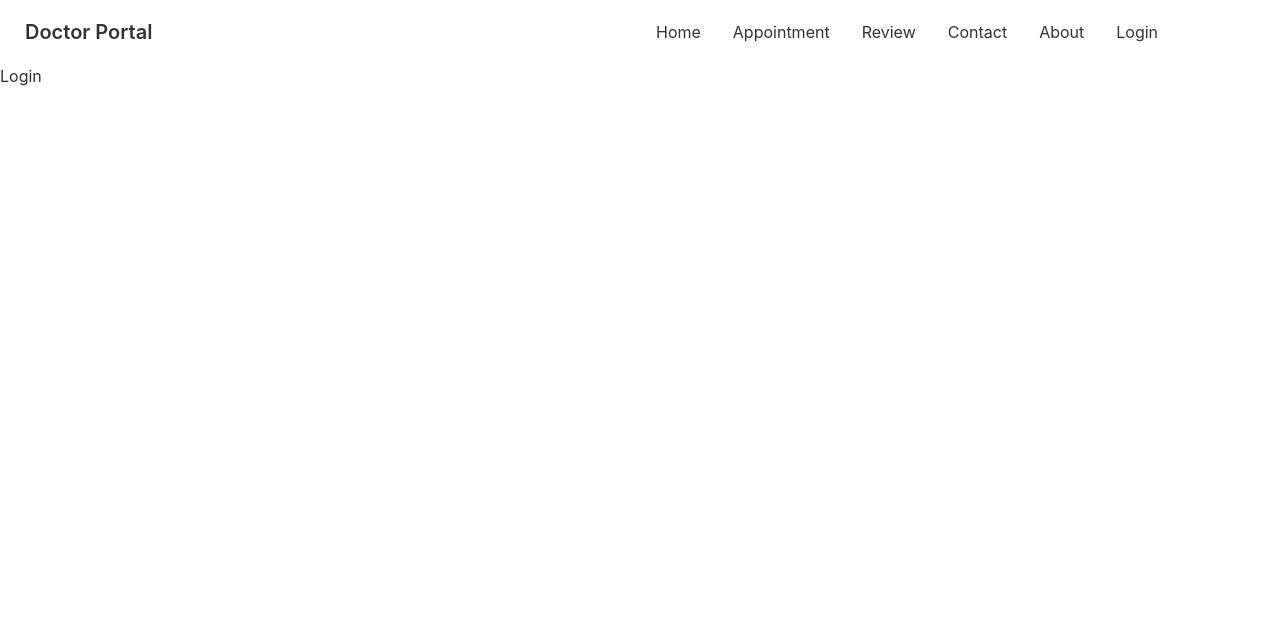
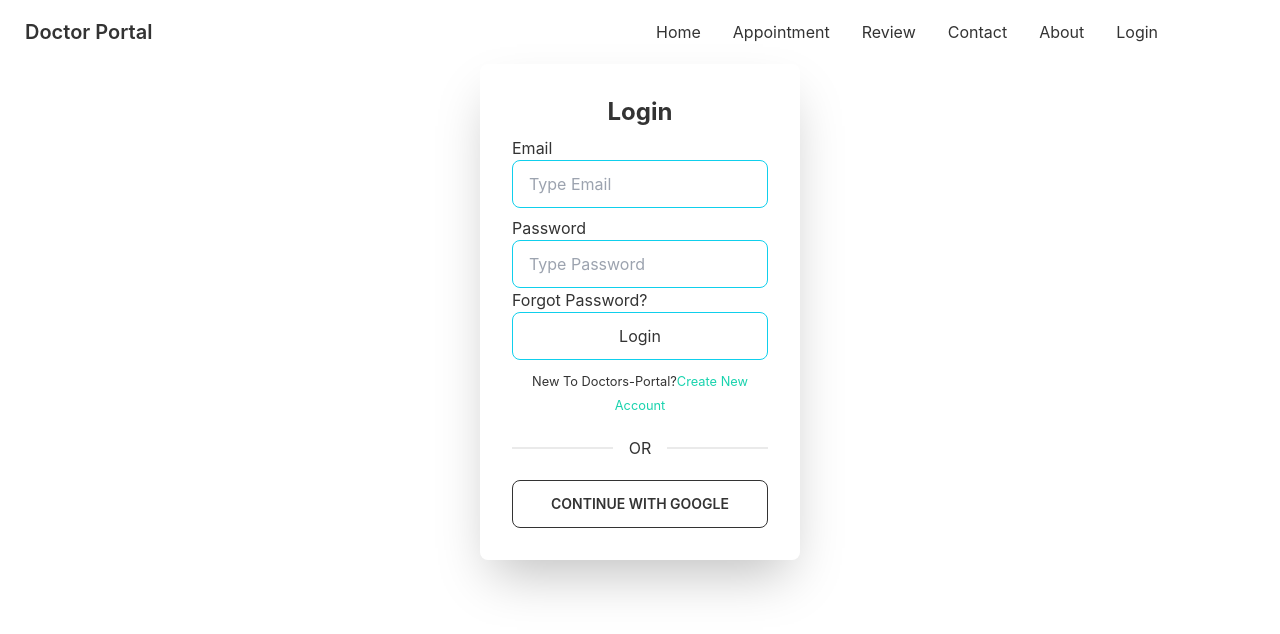
Before and after one commit to Tanjinhossain1/Doctor, a React (Create React App) app: page /login in a window 1280 px wide. Shown: the top 634 px of the page. Built offline with nearby package versions, Linux system fonts and the light colour scheme; no server answers.

Commit message:
google login add done

```diff
--- a/package.json
+++ b/package.json
@@ -8,9 +8,12 @@
     "@testing-library/user-event": "^13.5.0",
     "daisyui": "^2.14.3",
     "date-fns": "^2.28.0",
+    "firebase": "^9.8.1",
     "react": "^18.1.0",
     "react-day-picker": "^8.0.4",
     "react-dom": "^18.1.0",
+    "react-firebase-hooks": "^5.0.3",
+    "react-hook-form": "^7.31.1",
     "react-router-dom": "^6.3.0",
     "react-scripts": "5.0.1",
     "web-vitals": "^2.1.4"
--- a/src/Pages/Appointment/AppointBanner/AppointBanner.js
+++ b/src/Pages/Appointment/AppointBanner/AppointBanner.js
@@ -3,12 +3,12 @@ import chair from '../../../assets/images/chair.png';
 import { DayPicker } from 'react-day-picker';
 
 
-const AppointBanner = ({selected, setSelected}) => {
+const AppointBanner = ({ selected, setSelected }) => {
 
     return (
         <div>
-            <div class="hero min-h-screen ">
-                <div class="hero-content flex-col-reverse  lg:flex-row">
+            <div className="hero min-h-screen ">
+                <div className="hero-content flex-col-reverse  lg:flex-row">
                     <div className='shadow-xl m-12 rounded-lg '>
                         <DayPicker
                             mode="single"
--- a/src/Pages/Appointment/BookingModal.js
+++ b/src/Pages/Appointment/BookingModal.js
@@ -3,6 +3,7 @@ import React from 'react';
 
 const BookingModal = ({ treatment, selected, setTreatment }) => {
     const { slots, name } = treatment;
+
     const modalDetailHandle = (event) => {
         event.preventDefault();
         const slot = event.target.slot.value;
@@ -11,22 +12,22 @@ const BookingModal = ({ treatment, selected, setTreatment }) => {
     }
     return (
         <div>
-            <input type="checkbox" id="booking-modal" class="modal-toggle" />
-            <div class="modal modal-bottom sm:modal-middle">
-                <div class="modal-box">
-                    <label for="booking-modal" class="btn btn-sm btn-circle absolute right-2 top-2">✕</label>
-                    <h3 class="font-bold text-lg text-center">Booking For: {name}</h3>
+            <input type="checkbox" id="booking-modal" className="modal-toggle" />
+            <div className="modal modal-bottom sm:modal-middle">
+                <div className="modal-box">
+                    <label for="booking-modal" className="btn btn-sm btn-circle absolute right-2 top-2">✕</label>
+                    <h3 className="font-bold text-lg text-center">Booking For: {name}</h3>
                     <form onSubmit={modalDetailHandle} className='grid grid-cols-1 justify-items-center gap-3 mt-5'>
-                        <input type="text" value={format(selected, 'PP')} class="input input-bordered w-full max-w-xs" readOnly disabled />
-                        <select name='slot' class="select select-bordered w-full max-w-xs">
+                        <input type="text" value={format(selected, 'PP')} className="input input-bordered w-full max-w-xs" readOnly disabled />
+                        <select name='slot' className="select select-bordered w-full max-w-xs">
                             {
                                 slots.map(slot => <option value={slot}>{slot}</option>)
                             }
                         </select>
-                        <input type="text" name='name' placeholder="Your Name" class="input input-bordered w-full max-w-xs" />
-                        <input type="email" name='email' placeholder="Email Address" class="input input-bordered w-full max-w-xs" />
-                        <input type="number" name='number' placeholder="Phone Number" class="input input-bordered w-full max-w-xs" />
-                        <input type="submit" value="Submit" class="btn btn-primary bg-gradient-to-r from-primary to-secondary  w-full max-w-xs" />
+                        <input type="text" name='name' placeholder="Your Name" className="input input-bordered w-full max-w-xs" />
+                        <input type="email" name='email' placeholder="Email Address" className="input input-bordered w-full max-w-xs" />
+                        <input type="number" name='number' placeholder="Phone Number" className="input input-bordered w-full max-w-xs" />
+                        <input type="submit" value="Submit" className="btn btn-primary bg-gradient-to-r from-primary to-secondary  w-full max-w-xs" />
                     </form>
                 </div>
             </div>
--- a/src/Pages/Home/Banner/Banner.js
+++ b/src/Pages/Home/Banner/Banner.js
@@ -4,6 +4,7 @@ import Buttons from '../../Shared/Buttons/Buttons';
 import bg from '../../../assets/images/bg.png';
 
 const Banner = () => {
+
     return (
         <div style={{
             background: `url(${bg})`,
--- a/src/Pages/Home/Info/Info.js
+++ b/src/Pages/Home/Info/Info.js
@@ -6,9 +6,9 @@ import phone from '../../../assets/icons/phone.svg';
 const Info = () => {
     return (
         <div className='grid grid-cols-1 lg:grid-cols-3 md:grid-cols-2'>
-            <InfoCard bgClass='bg-gradient-to-r from-secondary to-primary ' title={'Opening Hours'} img={clock} />
-            <InfoCard bgClass='bg-neutral' title={'Visit our location'} img={marker} />
-            <InfoCard bgClass='bg-gradient-to-r from-secondary to-primary' title={'Contact us now'} img={phone} />
+            <InfoCard bgClasses='bg-gradient-to-r from-secondary to-primary ' title={'Opening Hours'} img={clock} />
+            <InfoCard bgClasses='bg-neutral' title={'Visit our location'} img={marker} />
+            <InfoCard bgClasses='bg-gradient-to-r from-secondary to-primary' title={'Contact us now'} img={phone} />
         </div>
     );
 };
--- a/src/Pages/Home/Info/InfoCard/InfoCard.js
+++ b/src/Pages/Home/Info/InfoCard/InfoCard.js
@@ -1,9 +1,9 @@
 import React from 'react';
 
-const InfoCard = ({ img, title, bgClass }) => {
+const InfoCard = ({ img, title, bgClasses }) => {
 
     return (
-        <div className={`card text-white lg:card-side bg-base-100 m-5  shadow-xl ${bgClass}`}>
+        <div className={`card text-white lg:card-side bg-base-100 m-5  shadow-xl ${bgClasses}`}>
             <figure className='ml-5 mt-2'><img src={img} alt="Album" /></figure>
             <div className="card-body">
                 <h2 className="card-title">{title}</h2>
--- a/src/Pages/Login/Login.js
+++ b/src/Pages/Login/Login.js
@@ -1,9 +1,29 @@
 import React from 'react';
+import { Link } from 'react-router-dom';
+import { useSignInWithGoogle } from 'react-firebase-hooks/auth';
+import auth from '../firebase.init';
+import { useForm } from "react-hook-form";
+
+
 
 const Login = () => {
+    const [signInWithGoogle, user, loading, error] = useSignInWithGoogle(auth);
+    // console.log(user)
+    const { register, formState: { errors }, handleSubmit } = useForm();
     return (
-        <div>
-            <h1>Login</h1>
+        <div className='w-1/4 mx-auto card-body shadow-2xl rounded-lg'>
+            <h1 className='text-2xl text-center font-bold'>Login</h1>
+            <form>
+                <label htmlFor="email">Email</label>
+                <input type="email" placeholder="Type Email" name='email' className="input input-bordered input-primary w-full max-w-xs mb-2" />
+                <label htmlFor="password">Password</label>
+                <input type="password" placeholder="Type Password" name='password' className="input input-bordered input-primary w-full max-w-xs" />
+                <button>Forgot Password?</button>
+                <input className="input input-bordered input-primary w-full max-w-xs" type="submit" value="Login" />
+                <p className='text-center mt-2'> <small >New To Doctors-Portal?<Link className='text-secondary' to='/signup'>Create New Account</Link></small></p>
+            </form>
+            <div className="divider">OR</div>
+            <button onClick={()=>signInWithGoogle()} className="btn btn-outline">Continue With Google</button>
         </div>
     );
 };
--- a/src/Pages/Shared/Navbar/Navbar.js
+++ b/src/Pages/Shared/Navbar/Navbar.js
@@ -1,14 +1,20 @@
 import React from 'react';
+import { useAuthState } from 'react-firebase-hooks/auth';
 import { Link } from 'react-router-dom';
+import auth from '../../firebase.init';
 
 const Navbar = () => {
+    const [user] = useAuthState(auth)
+
     const menuItems = <>
         <li><Link to='/home'>Home</Link></li>
         <li><Link to='/appointment'>Appointment</Link></li>
         <li><Link to='/review'>Review</Link></li>
         <li><Link to='/contact'>Contact</Link></li>
         <li><Link to='/about'>About</Link></li>
+        {user ? <button>Log Out</button>:
         <li><Link to='/login'>Login</Link></li>
+        }
     </>
     return (
         <div className="navbar bg-base-100">
--- /dev/null
+++ b/src/Pages/firebase.init.js
@@ -0,0 +1,20 @@
+// Import the functions you need from the SDKs you need
+import { initializeApp } from "firebase/app";
+import { getAuth } from "firebase/auth";
+// TODO: Add SDKs for Firebase products that you want to use
+// https://firebase.google.com/docs/web/setup#available-libraries
+
+// Your web app's Firebase configuration
+const firebaseConfig = {
+  apiKey: "AIzaSyBuCwdIYFSOF5R_ueyGhy4rk6IHMKzJO3Y",
+  authDomain: "doctor-portal-1de28.firebaseapp.com",
+  projectId: "doctor-portal-1de28",
+  storageBucket: "doctor-portal-1de28.appspot.com",
+  messagingSenderId: "162357115033",
+  appId: "1:162357115033:web:3c332f90141af905396008"
+};
+
+// Initialize Firebase
+const app = initializeApp(firebaseConfig);
+const auth = getAuth(app);
+export default auth;
```
Also changed, not shown: src/Pages/Appointment/AvailableService.js (+5 -4 lines), 1 other file (tests, documents, lock files or other folders). Lines whose indentation alone changed are shown as unchanged.
